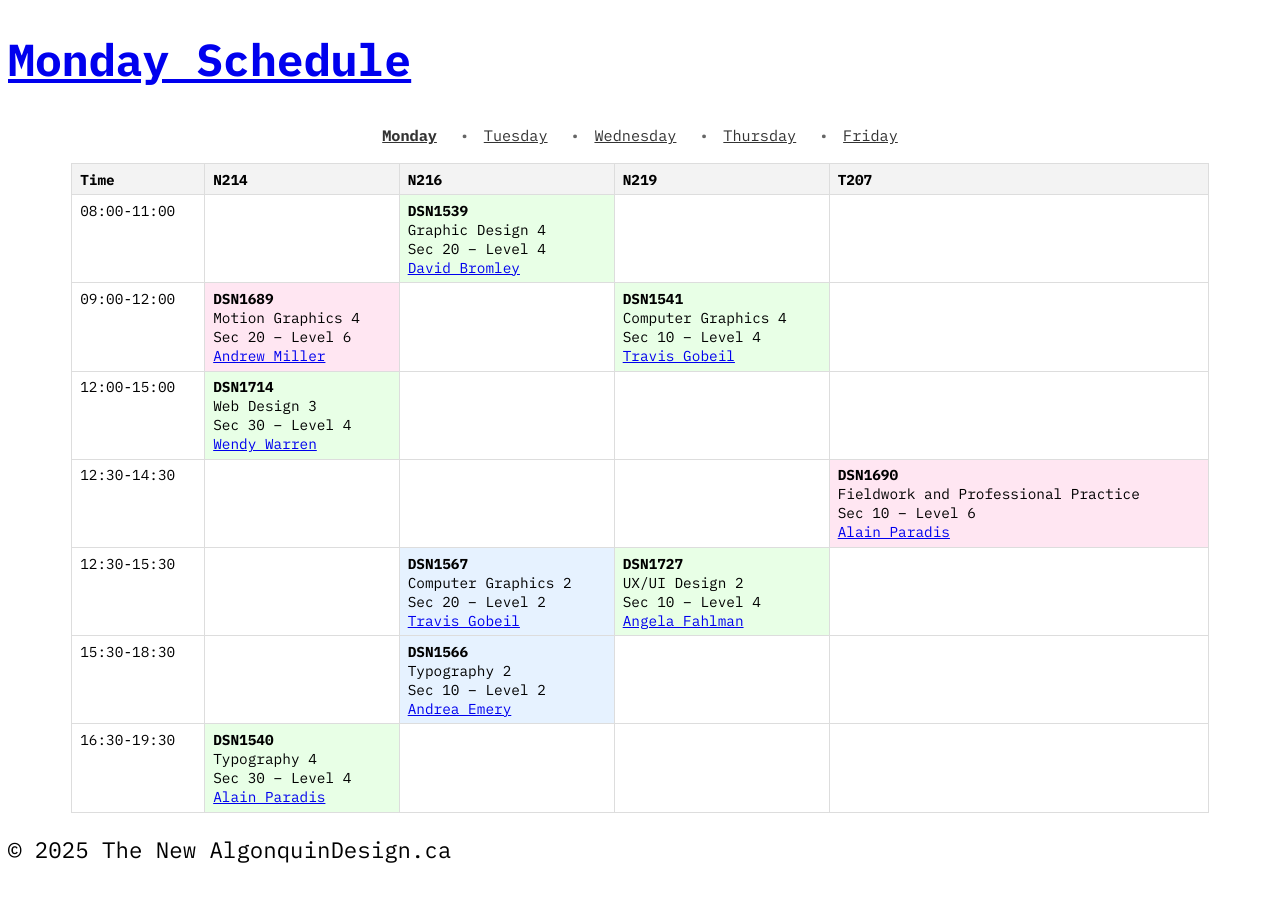
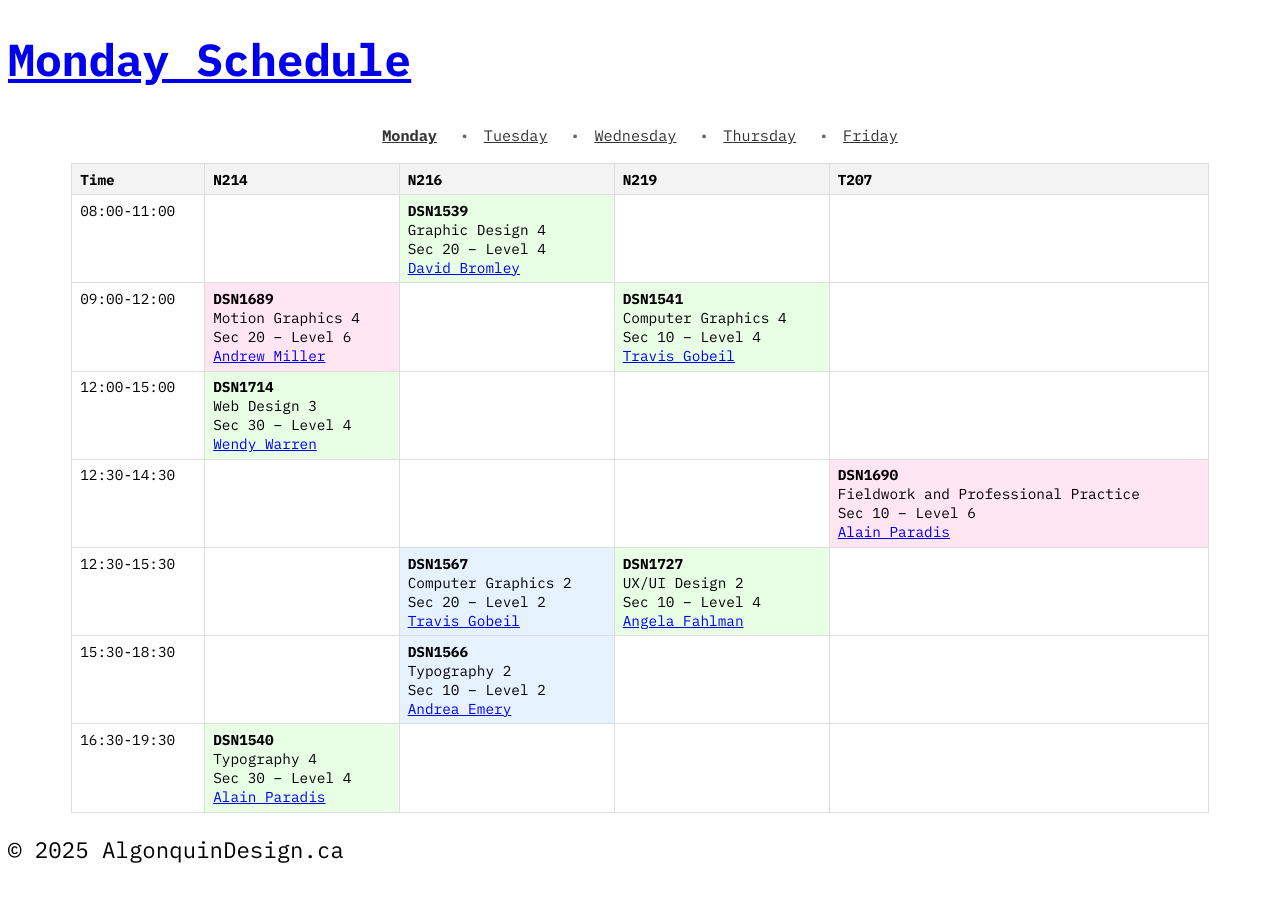
Before and after one commit to AlainParadis/ad, a Jekyll site: the page built from schedule/index.md, in a window 1280 px wide. Built offline with Jekyll 4.4.1, drawn with Linux system fonts in a browser that asks for light colours.

Commit message:
change the name of the site in config

```diff
--- a/_config.yml
+++ b/_config.yml
@@ -1,5 +1,5 @@
 port: 4005
-title: The New AlgonquinDesign.ca
+title: AlgonquinDesign.ca
 email: paradia@algonquincollege.ca
 description:
 baseurl: ""
```
